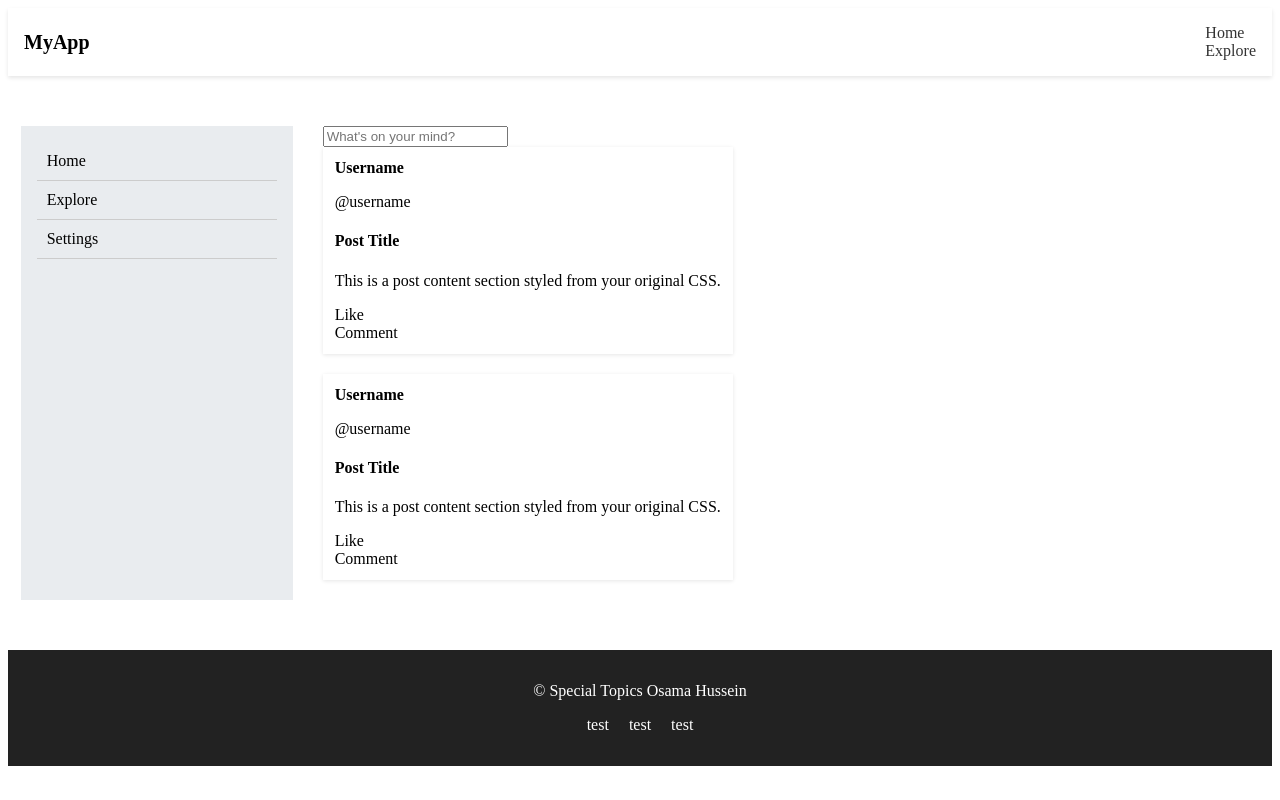
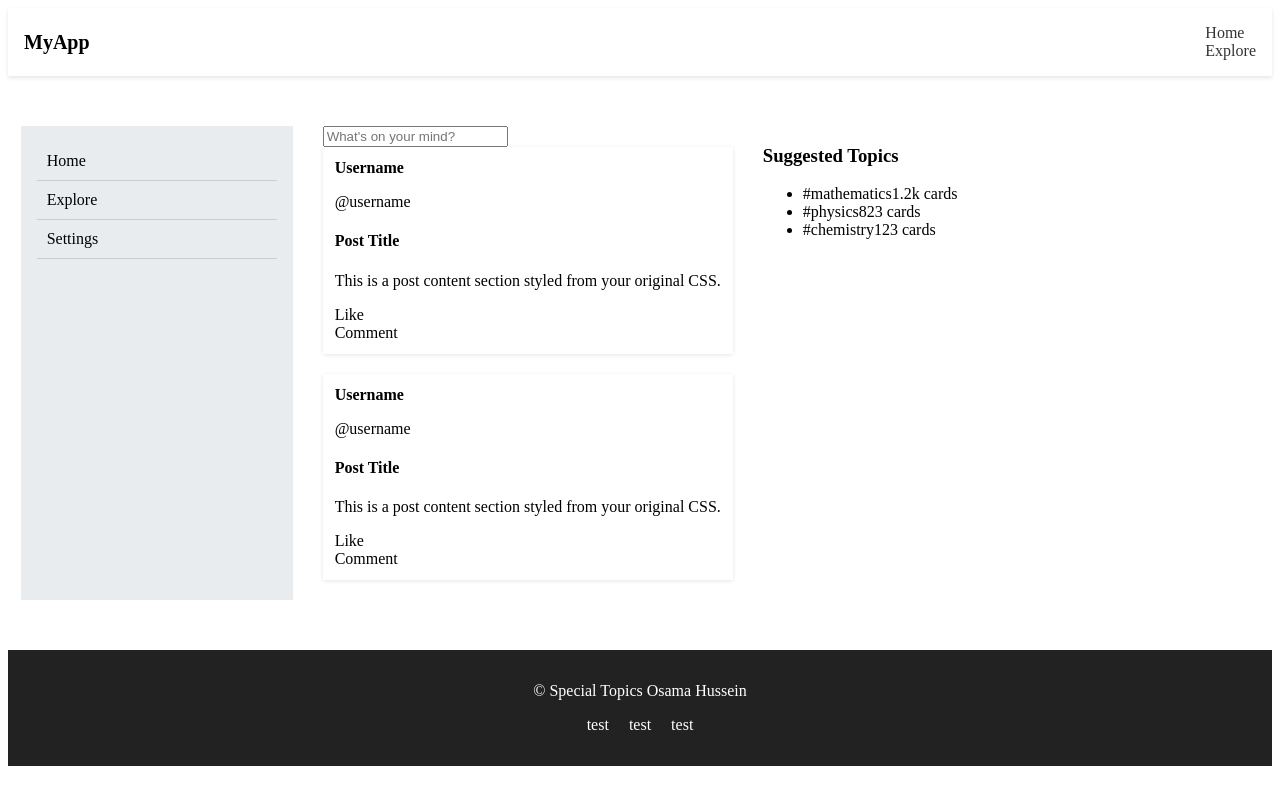
Before and after one commit to osamahussein-dev/1-percent, a React (Vite) app: page /home in a window 1280 px wide. Built offline with nearby package versions, Linux system fonts and the light colour scheme.

Commit message:
Update Home page and add Suggested Topics section on the right of the page

```diff
--- /dev/null
+++ b/src/components/SuggestedItems.jsx
@@ -0,0 +1,24 @@
+function SuggestedItems() {
+  let topics = [
+    { name: "mathematics", count: "1.2k" },
+    { name: "physics", count: "823" },
+    { name: "chemistry", count: "123" },
+  ];
+
+  return (
+    <ul className="suggested-items">
+      {topics.map((topic) => (
+        <li key={topic.name} className="flex items-center justify-between mb-3">
+          <span className="text-[16px] font-medium text-gray-800">
+            #{topic.name}
+          </span>
+          <span className="bg-gray-500 text-white text-sm px-2 py-1 rounded-full">
+            {topic.count} cards
+          </span>
+        </li>
+      ))}
+    </ul>
+  );
+}
+
+export default SuggestedItems;
--- /dev/null
+++ b/src/components/Suggestions.jsx
@@ -0,0 +1,15 @@
+import SuggestedItems from "./SuggestedItems";
+import "../css/suggestions.css";
+
+function Suggestions() {
+  return (
+    <div className="suggestions bg-white p-4 rounded-lg shadow">
+      <h3 className="text-md font-semibold text-gray-800 mb-4">
+        Suggested Topics
+      </h3>
+      <SuggestedItems />
+    </div>
+  );
+}
+
+export default Suggestions;
--- /dev/null
+++ b/src/css/suggestions.css
@@ -0,0 +1,16 @@
+/* .suggestions {
+  background-color: #fff;
+  padding: 14px;
+  border-radius: 10px;
+  box-shadow: 0 0 1px #00000018;
+}
+
+.suggested-items {
+  margin-top: 10px;
+  list-style: none;
+  padding: 0;
+}
+
+.suggested-items li {
+  margin-bottom: 8px;
+} */
--- a/src/pages/Home.jsx
+++ b/src/pages/Home.jsx
@@ -1,13 +1,20 @@
 import Content from "../components/Content";
 import SideBar from "../components/SideBar";
+import SideList from "../components/SideList";
+import Suggestions from "../components/Suggestions";
 import "../css/home.css";
 
 const Home = () => {
   return (
     <div className="main-home">
-      <div className="container container-home flex-col lg:flex-row">
-        <SideBar />
+      <div className="container container-home flex flex-col lg:flex-row gap-6">
+        <SideBar>
+          <SideList />
+        </SideBar>
         <Content />
+        <div className="w-full lg:w-[250px]">
+          <Suggestions />
+        </div>
       </div>
     </div>
   );
```
